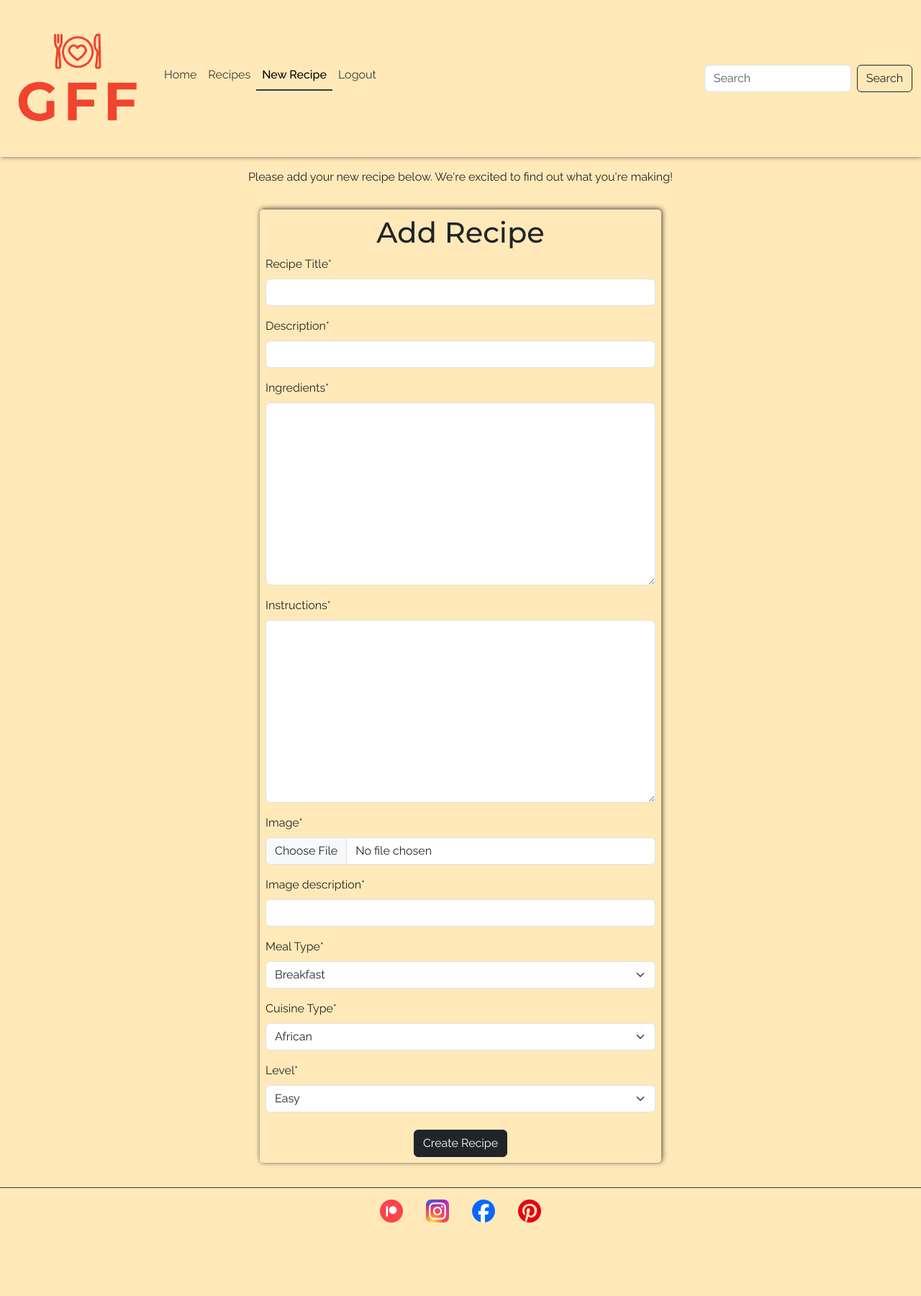
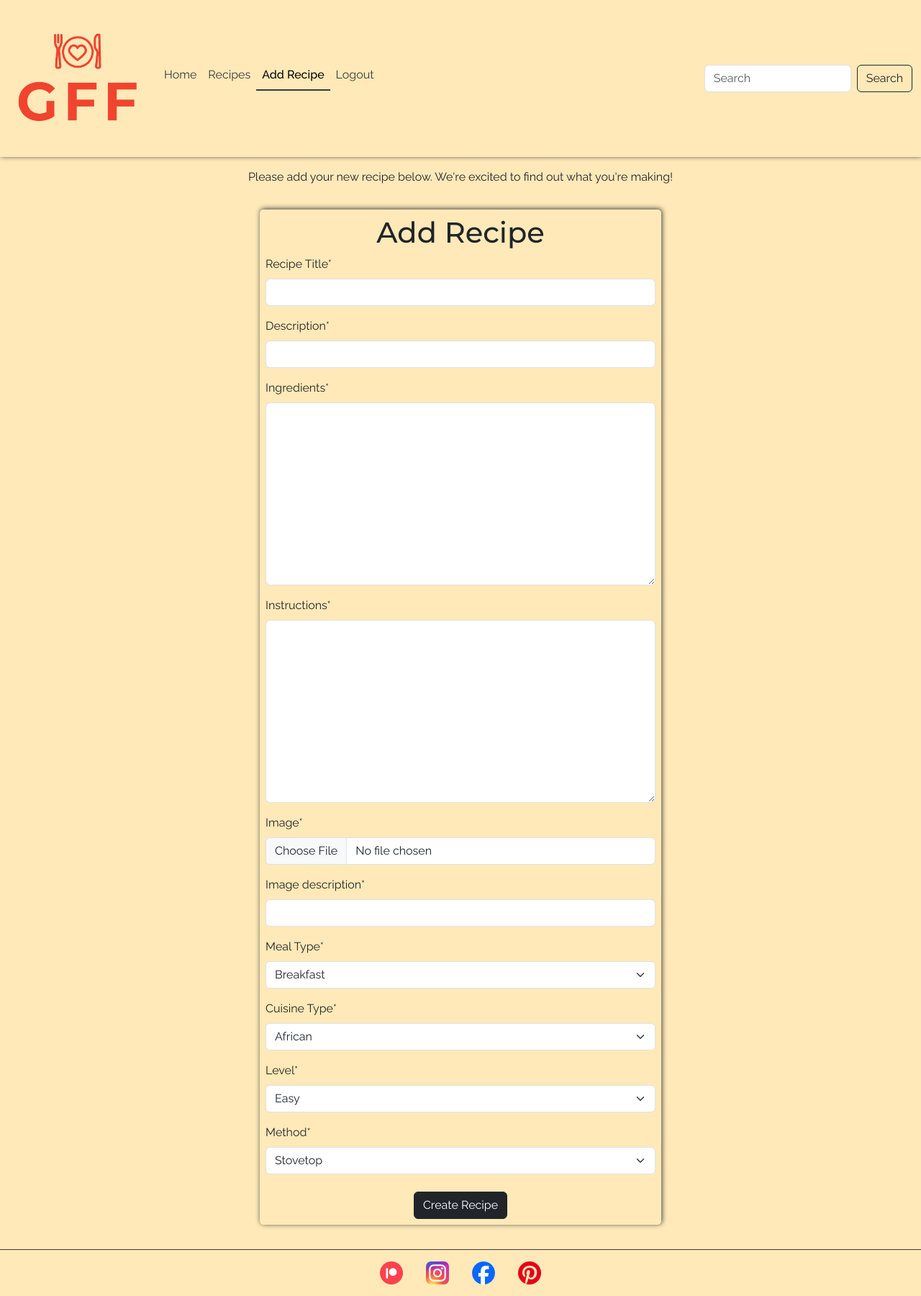
Before and after one commit to emilyrosenberg/grain-free-friend, a Django app: page /recipes/add/ in a window 1280 px wide. Shown: the whole page at 72% size. Before the commit the page ends 1698 px from the top, so only its background shows below. Run offline with Django 3.2, Linux system fonts and the light colour scheme; a user stored in the database is signed in; parts of the project's set-up code (start-up, migrations or seed data) failed here and were passed over; some libraries are stand-ins or nearby versions.

Commit message:
Add input field for method

```diff
--- a/recipes/forms.py
+++ b/recipes/forms.py
@@ -18,6 +18,7 @@ class RecipeForm(forms.ModelForm):
             "meal_type",
             "cuisine_types",
             "level",
+            "method",
         ]
 
         ingredients = forms.CharField(widget=RichTextWidget())
@@ -38,4 +39,5 @@ class RecipeForm(forms.ModelForm):
             "meal_type": "Meal Type",
             "cuisine_types": "Cuisine Type",
             "level": "Level",
+            "method": "Method",
         }
--- a/recipes/models.py
+++ b/recipes/models.py
@@ -24,6 +24,8 @@ CUISINE_TYPES = (
 )
 
 LEVEL = (("easy", "Easy"), ("moderate", "Moderate"), ("fancy", "Fancy"))
+
+METHOD = (("stovetop", "Stovetop"), ("oven", "Oven"), ("microwave", "Microwave"))
 
 
 class Recipe(models.Model):
@@ -53,8 +55,9 @@ class Recipe(models.Model):
     cuisine_types = models.CharField(
         max_length=50, choices=CUISINE_TYPES, default="african")
     level = models.CharField(
-        max_length=50, choices=LEVEL, default="easy"
-    )
+        max_length=50, choices=LEVEL, default="easy")
+    method = models.CharField(
+        max_length=50, choices=METHOD, default="stovetop")
 
     posted_date = models.DateTimeField(auto_now=True)
 
--- a/recipes/templates/recipes/recipe_detail.html
+++ b/recipes/templates/recipes/recipe_detail.html
@@ -15,6 +15,7 @@
                 <p>{{recipe.description}}</p>
                 <p class="p-3"><strong>Cuisine: </strong> {{ recipe.cuisine_types|title }}</p>
                 <p class="p-3"><strong>Level: </strong> {{ recipe.level|title }}</p>
+                <p class="p-3"><strong>Method: </strong> {{ recipe.method|title }}</p>
 
                 {% if request.user == recipe.user %}
                 <div class="text-center">
--- a/templates/includes/header.html
+++ b/templates/includes/header.html
@@ -20,7 +20,7 @@
                 <a class="nav-link {% if url_name == 'recipes' %}active{% endif %}" href="{% url 'recipes' %}">Recipes</a>
               </li>
               <li class="nav-item">
-                <a class="nav-link {% if url_name == 'add_recipe' %}active{% endif %}" href="{% url 'add_recipe' %}">New Recipe</a>
+                <a class="nav-link {% if url_name == 'add_recipe' %}active{% endif %}" href="{% url 'add_recipe' %}">Add Recipe</a>
               </li>
               <!-- Shows or hides appropriate login/logout options -->
               {% if request.user.is_authenticated %}
```
Also changed, not shown: db.sqlite3, recipes/migrations/0003_recipe_method.py (added).
